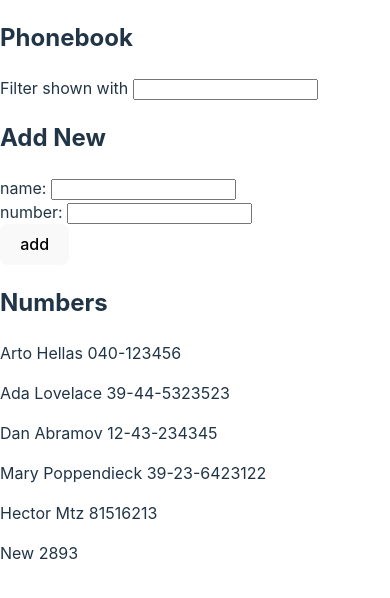
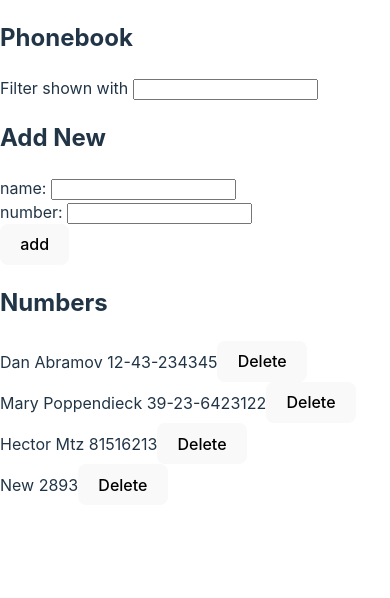
Before and after one commit to HectorMtz22/fullstack-open, a React (Vite) app in the folder part2/phonebook/: page / in a window 390 px wide. Shown: the top 598 px of the page. Built offline with nearby package versions, Linux system fonts and the light colour scheme; data requests are answered from the project's data file.

Commit message:
Add exercise 2.14: The Phonebook step9

```diff
--- a/part2/phonebook/db.json
+++ b/part2/phonebook/db.json
@@ -1,15 +1,5 @@
 {
   "persons": [
-    {
-      "name": "Arto Hellas",
-      "number": "040-123456",
-      "id": 1
-    },
-    {
-      "name": "Ada Lovelace",
-      "number": "39-44-5323523",
-      "id": 2
-    },
     {
       "name": "Dan Abramov",
       "number": "12-43-234345",
--- a/part2/phonebook/src/App.jsx
+++ b/part2/phonebook/src/App.jsx
@@ -58,6 +58,23 @@ const App = () => {
       })
   }
 
+  const handleDelete = (person) => {
+    console.log("Delete", person)
+    const willRemove = confirm(`Are you sure you want to delete ${person.name}?`)
+    if (willRemove) {
+      console.log("Removing...")
+      personsService
+        .remove(person.id)
+        .then(
+          setPersons(persons.filter((p) => p.id !== person.id))
+        )
+        .catch((err) => {
+          alert("Ocurrió un error", err)
+          console.log(err)
+        })
+    }
+  }
+
   return (
     <div>
       <h2>Phonebook</h2>
@@ -77,6 +94,7 @@ const App = () => {
       <Persons
         filter={filter}
         persons={persons}
+        onClick={handleDelete}
       />
 
     </div>
--- a/part2/phonebook/src/components/Persons.jsx
+++ b/part2/phonebook/src/components/Persons.jsx
@@ -1,7 +1,10 @@
-export const Persons = ({persons, filter}) => {
+export const Persons = ({persons, filter, onClick}) => {
   return persons
     .filter((person) => person.name.toLowerCase().includes(filter.toLowerCase()))
     .map((person) => (
-      <p key={person.name}>{person.name} {person?.number}</p>
+      <div key={person.name}>
+        <span>{person.name} {person?.number}</span>
+        <button onClick={() => onClick(person)}>Delete</button>
+      </div>
     ))
 }
--- a/part2/phonebook/src/services/persons.js
+++ b/part2/phonebook/src/services/persons.js
@@ -20,4 +20,10 @@ const create = (person) => {
     })
 }
 
-export default {getAll, create}
+const remove = (id) => {
+  return axios
+    .delete(`${URL}/${id}`)
+    .then(res => res.data)
+}
+
+export default {getAll, create, remove}
```
